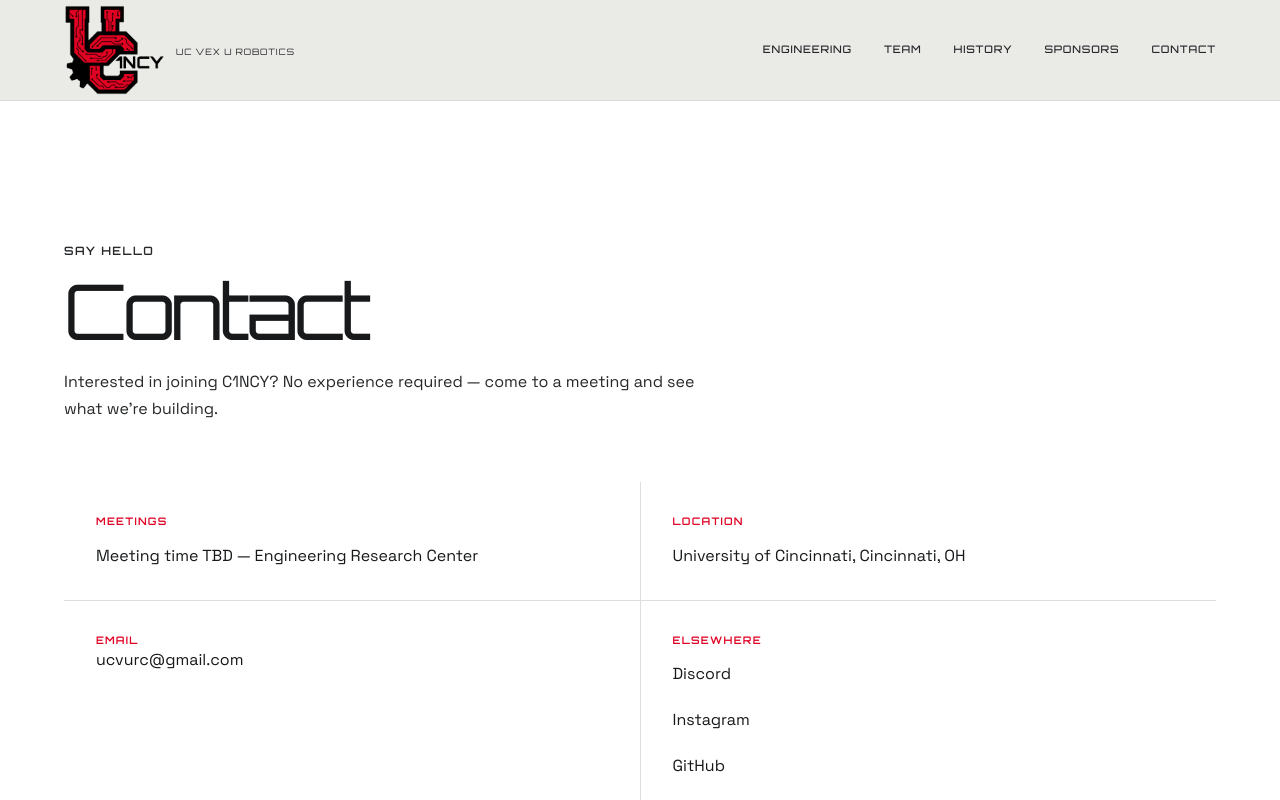
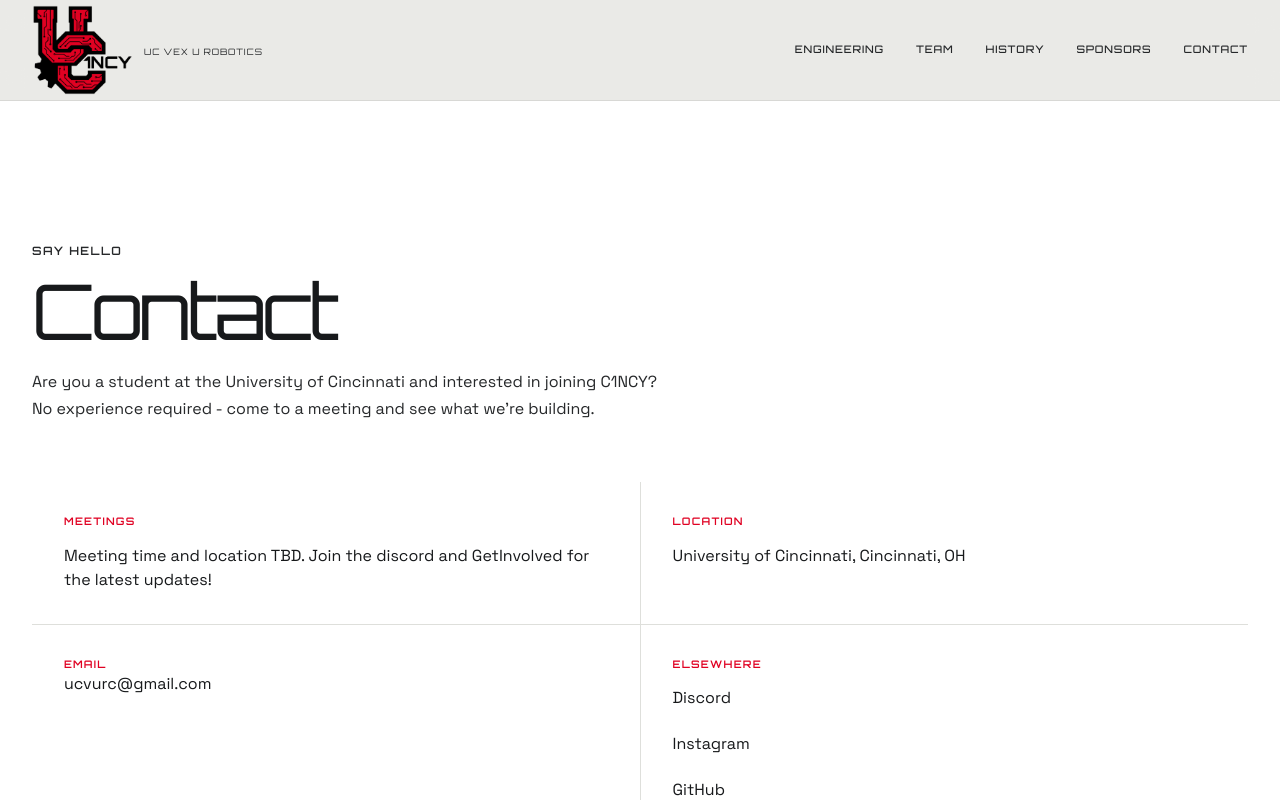
Before and after one commit to mPyle05/vexupage-main, a Next.js app: page /vexupage-main/contact in a window 1280 px wide. Shown: the top 800 px of the page. Built offline with nearby package versions, Linux system fonts and the light colour scheme.

Commit message:
few small things

```diff
--- a/app/contact/page.js
+++ b/app/contact/page.js
@@ -8,8 +8,8 @@
           <p className="eyebrow">Say hello</p>
           <h1>Contact</h1>
           <p>
-            Interested in joining {CLUB.shortName}? No experience required — come to
-            a meeting and see what we're building.
+            Are you a student at the University of Cincinnati and interested in joining {CLUB.shortName}?
+            No experience required - come to a meeting and see what we're building.
           </p>
         </div>
 
--- a/app/globals.css
+++ b/app/globals.css
@@ -1,8 +1,6 @@
 @tailwind base;
 @tailwind components;
 @tailwind utilities;
-@import url('https://fonts.googleapis.com/css2?family=Orbitron:wght@400..900&display=swap');
-
 
 /* ===================================================================
    DESIGN TOKENS
@@ -12,8 +10,8 @@
 
 :root {
   /* --- Layout --- */
-  --max-width: 90vw; /* cap on .section-container / .nav-container / .footer-container */
-  --gutter: 48px; /* side padding those containers keep on small screens */
+  --max-width: 3000px; /* cap on .section-container / .nav-container / .footer-container */
+  --gutter: 5vw; /* side padding those containers keep on small screens */
   --gutter-mobile: 32px;
   --nav-height: 100px;
   --logo-size: 100px; /* brand mark, used identically in header + footer */
```
Also changed, not shown: lib/site-config.js.
